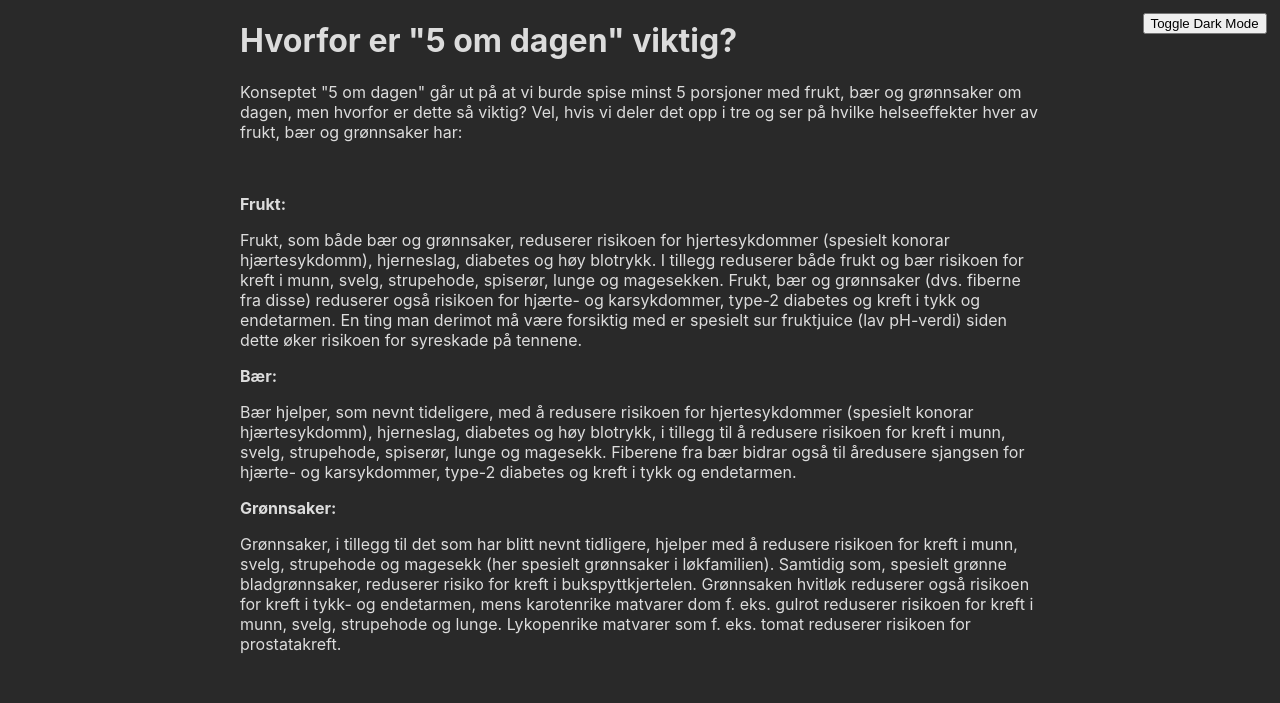
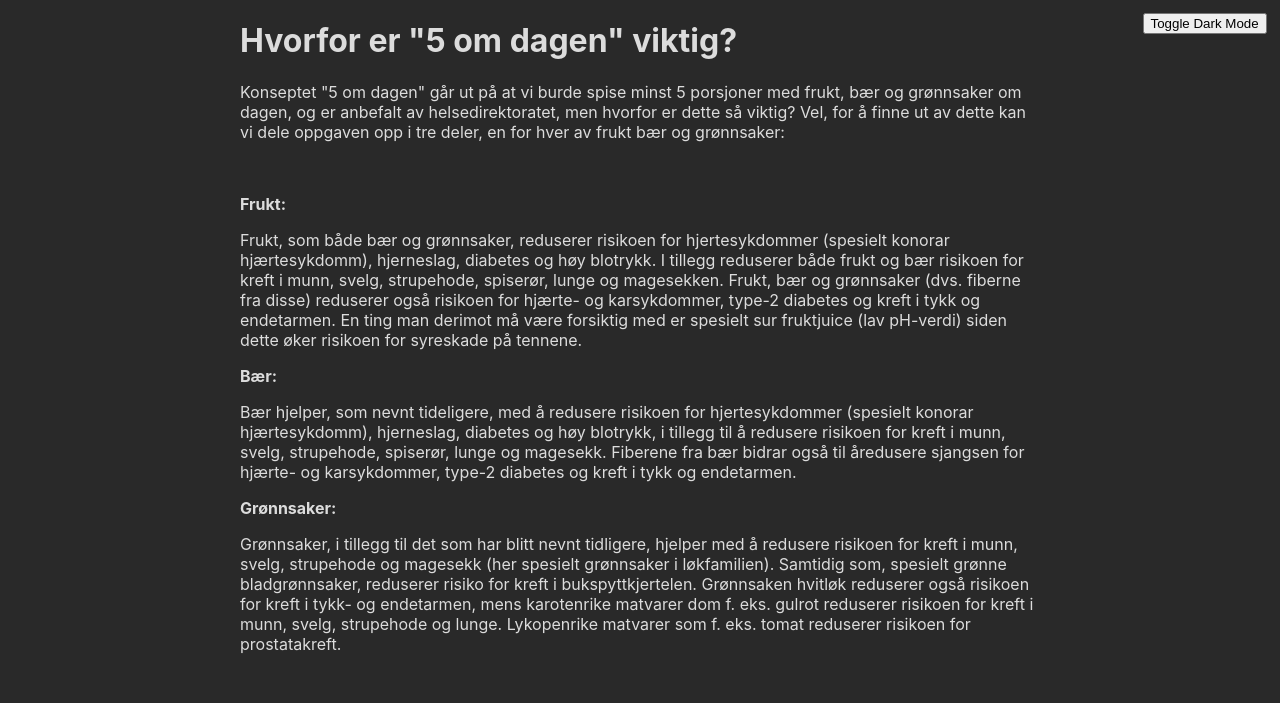
Before and after one commit to CheesyPhoenix/nat.-fag, a plain HTML site: page index.html in a window 1280 px wide. Shown: the top 703 px of the page. Drawn offline with Linux system fonts and the light colour scheme.

Commit message:
Update index.html

```diff
--- a/index.html
+++ b/index.html
@@ -19,9 +19,10 @@
 			<h1 class="Title">Hvorfor er "5 om dagen" viktig?</h1>
 			<p class="paragraph">
 				Konseptet "5 om dagen" går ut på at vi burde spise minst 5
-				porsjoner med frukt, bær og grønnsaker om dagen, men hvorfor er
-				dette så viktig? Vel, hvis vi deler det opp i tre og ser på
-				hvilke helseeffekter hver av frukt, bær og grønnsaker har:
+				porsjoner med frukt, bær og grønnsaker om dagen, og er anbefalt
+				av helsedirektoratet, men hvorfor er dette så viktig? Vel, for å
+				finne ut av dette kan vi dele oppgaven opp i tre deler, en for
+				hver av frukt bær og grønnsaker:
 			</p>
 			<br />
 			<div class="paragraph">
```
